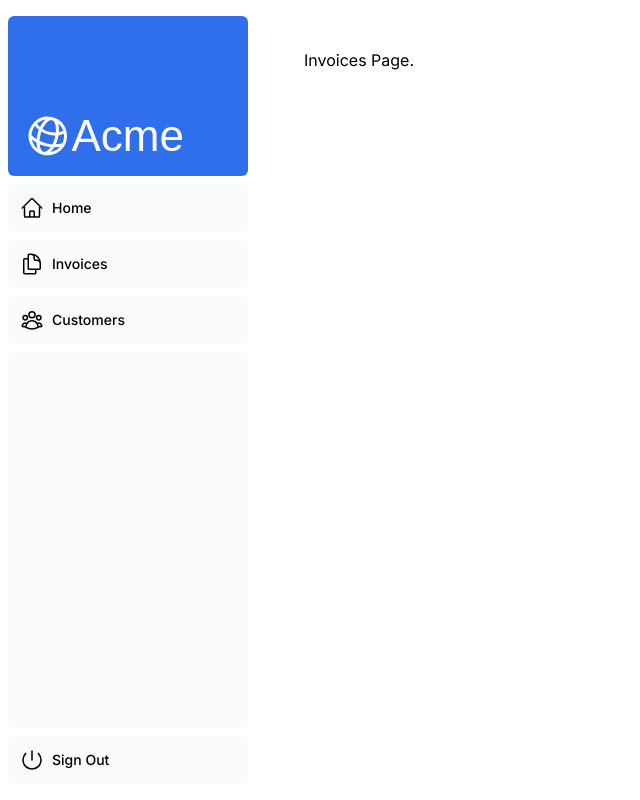
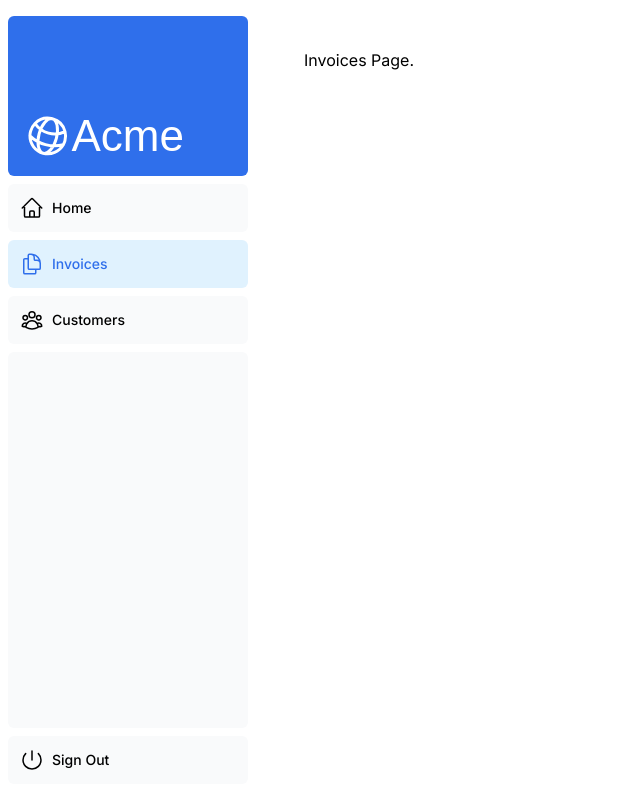
Before and after one commit to shivbilgundi11/first-nextjs-project, a Next.js app: page /dashboard/invoices in a window 1280 px wide. Shown: the whole page, without its empty margins (0-640 px from the left). Built offline with nearby package versions, Linux system fonts and the light colour scheme; a web font is replaced by a local one.

Commit message:
chp5 complete

```diff
--- a/app/ui/dashboard/nav-links.tsx
+++ b/app/ui/dashboard/nav-links.tsx
@@ -1,8 +1,13 @@
+'use client';
+
 import {
   UserGroupIcon,
   HomeIcon,
   DocumentDuplicateIcon,
 } from '@heroicons/react/24/outline';
+import Link from 'next/link';
+import { usePathname } from 'next/navigation';
+import clsx from 'clsx';
 
 // Map of links to display in the side navigation.
 // Depending on the size of the application, this would be stored in a database.
@@ -17,19 +22,25 @@
 ];
 
 export default function NavLinks() {
+  const pathname = usePathname();
   return (
     <>
       {links.map((link) => {
         const LinkIcon = link.icon;
         return (
-          <a
+          <Link
             key={link.name}
             href={link.href}
-            className='flex h-[48px] grow items-center justify-center gap-2 rounded-md bg-gray-50 p-3 text-sm font-medium hover:bg-sky-100 hover:text-blue-600 md:flex-none md:justify-start md:p-2 md:px-3'
+            className={clsx(
+              'flex h-[48px] grow items-center justify-center gap-2 rounded-md bg-gray-50 p-3 text-sm font-medium hover:bg-sky-100 hover:text-blue-600 md:flex-none md:justify-start md:p-2 md:px-3',
+              {
+                'bg-sky-100 text-blue-600': pathname === link.href,
+              },
+            )}
           >
             <LinkIcon className='w-6' />
             <p className='hidden md:block'>{link.name}</p>
-          </a>
+          </Link>
         );
       })}
     </>
```
